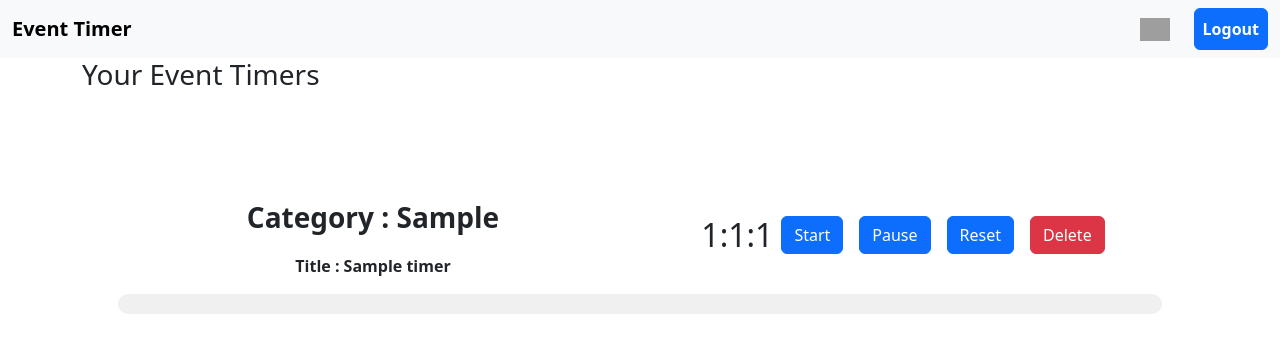
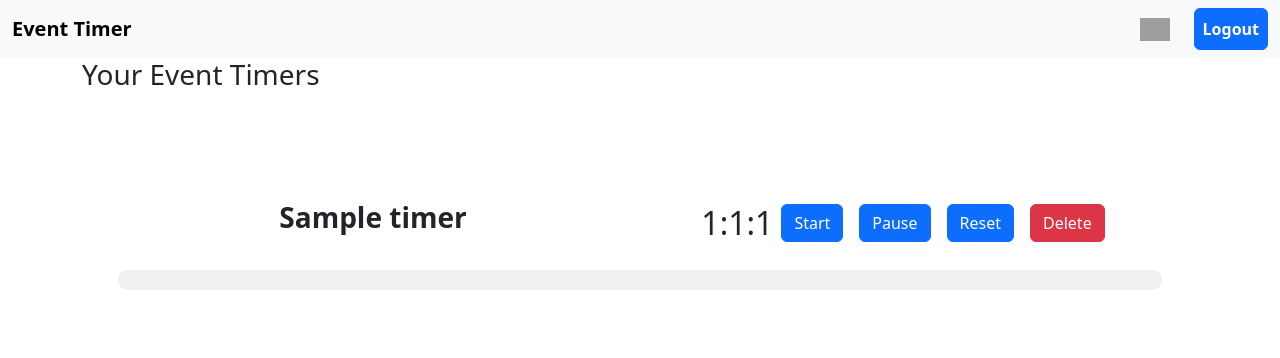
Before and after one commit to C0l0red/countdown-timer, a Django app: page / in a window 1280 px wide. Shown: the top 358 px of the page. Run offline with Django 5.2, Linux system fonts and the light colour scheme; a user stored in the database is signed in; tables that the repository leaves empty hold one stand-in row (values such as "Sample post"); grey boxes are pictures that could not be loaded.

Commit message:
Updates views and models

```diff
--- a/app/forms.py
+++ b/app/forms.py
@@ -5,13 +5,12 @@ from .models import Timer
 class TimerForm(forms.ModelForm):
     class Meta:
         model = Timer
-        fields = ['title', 'hours', 'minutes', 'seconds', 'category', 'priority']
+        fields = ['title', 'hours', 'minutes', 'seconds', 'priority']
         widgets = {
             'title': forms.TextInput(attrs={'required': 'required'}),
             'hours': forms.NumberInput(attrs={'required': 'required'}),
             'minutes': forms.NumberInput(attrs={'required': 'required'}),
             'seconds': forms.NumberInput(attrs={'required': 'required'}),
-            'category': forms.TextInput(attrs={'required': 'required'}),
             'priority': forms.NumberInput(attrs={'required': 'required'}),
         }
 
--- a/app/models.py
+++ b/app/models.py
@@ -7,7 +7,6 @@ class Timer(models.Model):
     hours = models.IntegerField(default=0)
     minutes = models.IntegerField(default=25)
     seconds = models.IntegerField(default=0)
-    category = models.CharField(max_length=50)
     priority = models.IntegerField(default=0)
     user = models.ForeignKey(User, on_delete=models.CASCADE)
 
--- a/app/templates/show_timers.html
+++ b/app/templates/show_timers.html
@@ -45,7 +45,6 @@
         <section class="custom--time">
             <div class="container">
                 <p class=" h3">Your Event Timers</p>
-                {% if user.is_authenticated%}
                 <div class="row">
                     {% if editable %}
                     <form id="pomodoroForm" method="POST" action="{% url 'add_timer' %}">
@@ -61,7 +60,7 @@
 
                     {% if timers is None %}
                     <div class="h5 col-lg-12 mt-5 text-center">
-                        <p class="h4 text-center">No timer is set</p>
+                        <p class="h4 text-center">No timers added yet</p>
                     </div>
 
                     {% else %}
@@ -70,8 +69,7 @@
                     <div class="container mt-5 p-5 bg-opacity-10 rounded ">
                         <div class="row text-center">
                             <div class="col ">
-                                <p class="fw-bolder text-center fs-3">Category : {{ timer.category }}</p>
-                                <p class="fw-bolder text-center">Title : {{ timer.title }}</p>
+                                <p class="fw-bolder text-center fs-3">{{ timer.title }}</p>
                             </div>
                             <div class="col d-flex align-items-center justify-content-center timer">
                                 <span id="hours{{ timer.id }}">{{ timer.hours }}</span>:
@@ -87,7 +85,7 @@
                                 <button class="btn btn-primary m-2"
                                         onclick="resetTimer('{{ timer.id }}')">Reset</button>
                                 <a class="btn btn-danger m-2"
-                                   href="/delete/{{ timer.id }}">Delete</a>
+                                   href="{% url 'delete_timer' timer.id %}">Delete</a>
                                 <span id="initialMinutes{{ timer.id }}"
                                       style="display: none;">{{ timer.minutes }}</span>
                                 <span id="initialSeconds{{ timer.id }}"
@@ -106,16 +104,6 @@
                     {% endif %}
                     {% endif %}
                 </div>
-                {% else %}
-                <div class="row">
-
-                    <div class="col-lg-12 p-5 mt-5 text-center">
-
-                        <p class="h3">Please <a href="{% url 'login' %}"
-                                                class="btn btn-primary">Login</a> to see your timers</p>
-                    </div>
-                </div>
-                {% endif %}
             </div>
         </section>
 
--- a/app/urls.py
+++ b/app/urls.py
@@ -7,4 +7,5 @@ urlpatterns = [
     path('login/', views.login, name='login'),
     path('signup/', views.signup, name='signup'),
     path('logout/', views.logout, name='logout'),
+    path('delete_timer/<int:id>', views.delete, name='delete_timer'),
 ]
--- a/app/views.py
+++ b/app/views.py
@@ -1,4 +1,5 @@
 from django.contrib import messages, auth
+from django.contrib.auth.decorators import login_required
 from django.contrib.auth.forms import AuthenticationForm
 from django.contrib.auth.models import User
 from django.shortcuts import render, redirect
@@ -50,24 +51,19 @@ def logout(request):
     return redirect('show_timers')
 
 
+@login_required
 def show_timers(request):
+    form = TimerForm()
     timers = Timer.objects.filter(user=request.user).order_by('priority')
-    form = TimerForm()
-
-    if len(timers) == 0:
-        return render(request, 'show_timers.html', {
-            'form': form,
-            'editable': False,
-            'timers': None,
-        })
 
     return render(request, 'show_timers.html', {
         'form': form,
         'editable': False,
-        'timers': timers,
+        'timers': timers or None,
     })
 
 
+@login_required
 def add_timer(request):
     editable = True
     if request.method == "POST":
@@ -86,3 +82,12 @@ def add_timer(request):
             "editable": editable,
             'timers': timers
         })
+
+
+@login_required
+def delete(request, id):
+    timer = Timer.objects.get(id=id, user=request.user)
+    timer.delete()
+    print(f"Successfully Deleted {id}")
+
+    return redirect("show_timers")
--- a/countdown_timer/settings.py
+++ b/countdown_timer/settings.py
@@ -122,3 +122,5 @@ STATIC_URL = 'static/'
 # https://docs.djangoproject.com/en/5.1/ref/settings/#default-auto-field
 
 DEFAULT_AUTO_FIELD = 'django.db.models.BigAutoField'
+
+LOGIN_URL = 'login'
```
Also changed, not shown: app/templates/add_timer.html (deleted, +0 -9 lines), app/templates/base.html (deleted, +0 -10 lines), app/migrations/0001_initial.py.
